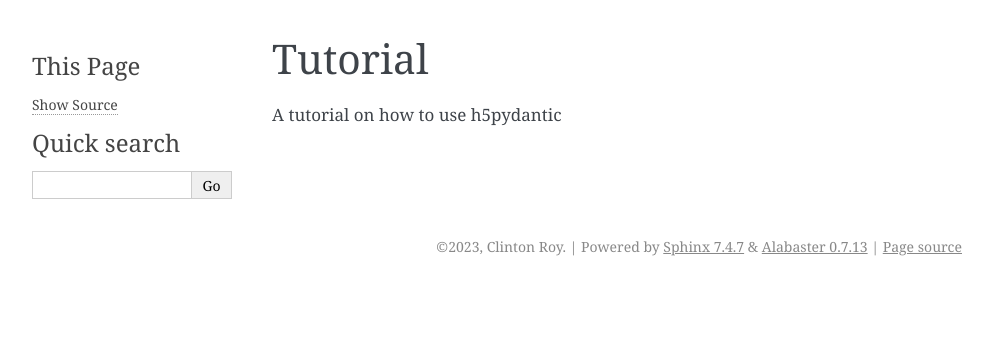
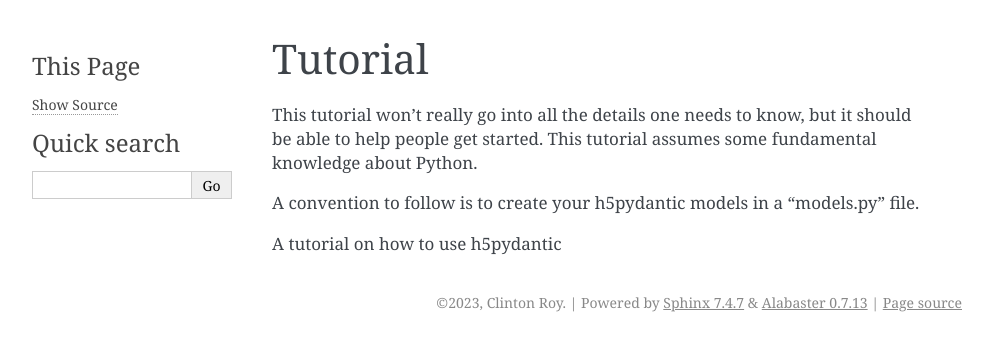
Before and after one commit to illumion-ltd/h5pydantic, a Sphinx documentation site: the page built from docs/tutorial.rst, in a window 1280 px wide. Shown: the top 351 px of the page, without its empty margins (148-1141 px from the left). Built offline with Sphinx 7.4.7, drawn with Linux system fonts in a browser that asks for light colours.

Commit message:
DOCS: tutorial work.

```diff
--- a/docs/tutorial.rst
+++ b/docs/tutorial.rst
@@ -1,4 +1,15 @@
 Tutorial
 ========
 
+This tutorial won't really go into all the details one needs to know,
+but it should be able to help people get started. This tutorial
+assumes some fundamental knowledge about Python.
+
+A convention to follow is to create your h5pydantic models in a
+"models.py" file.
+
+
+
+
+
 A tutorial on how to use h5pydantic
```
